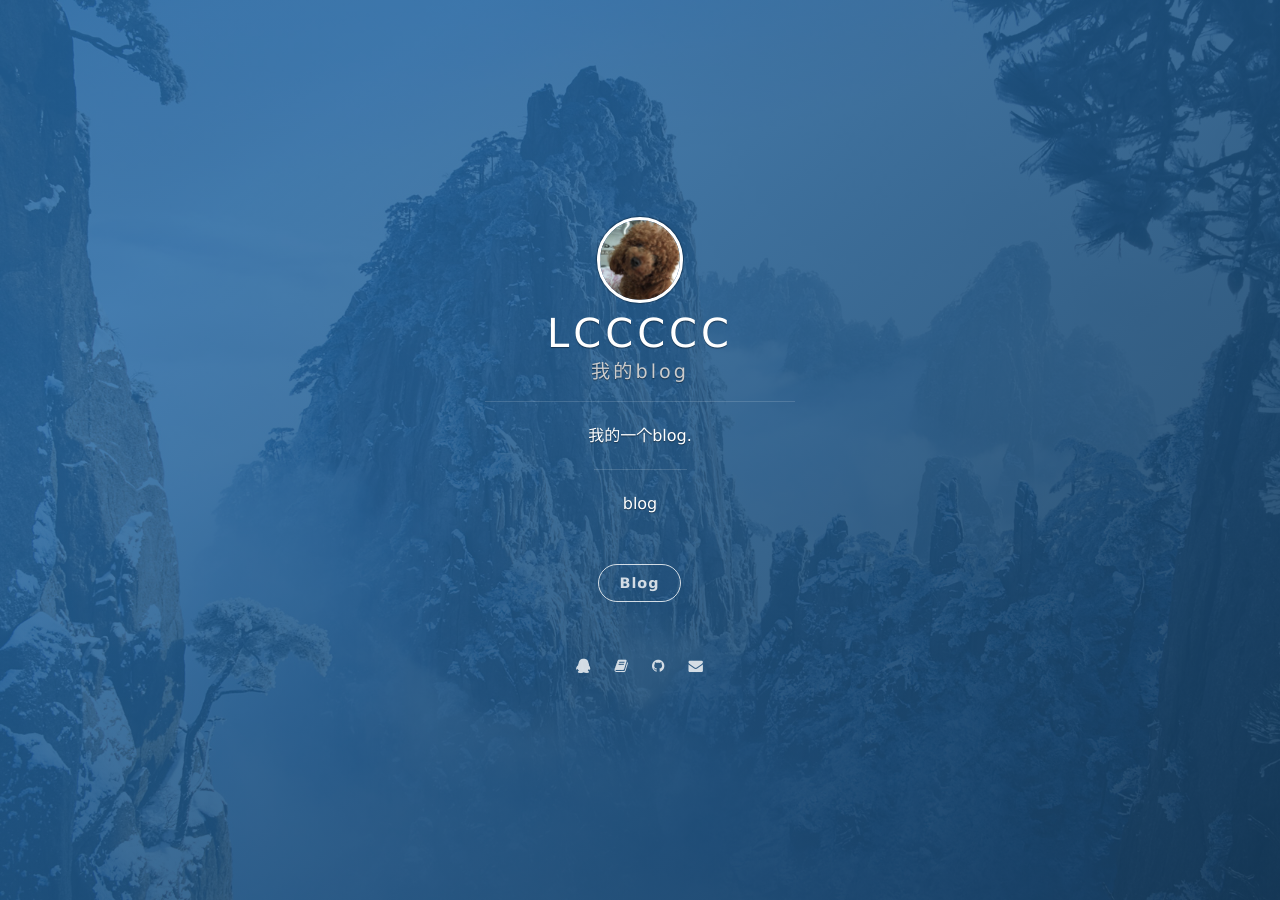
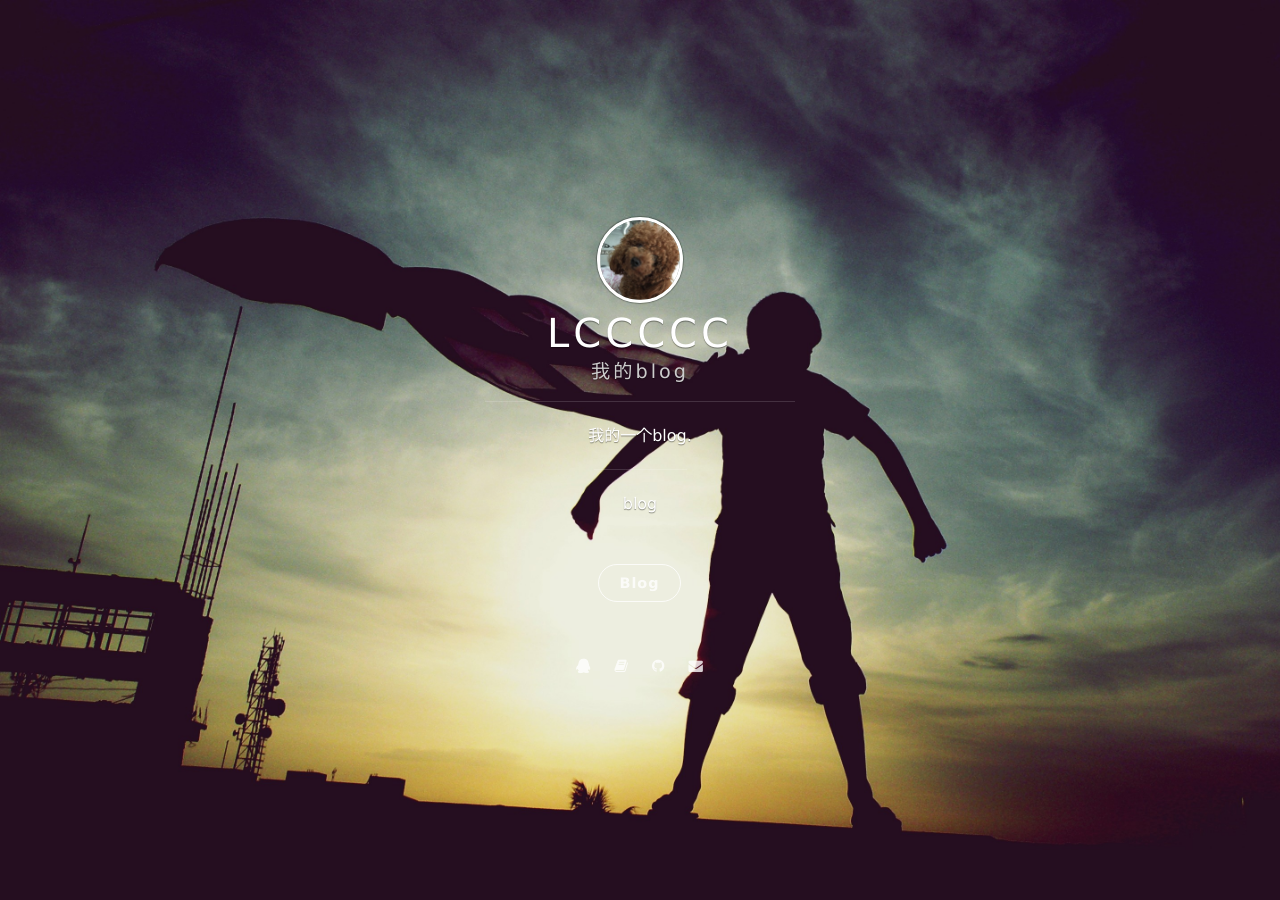
Before and after one commit to liuchang0523/liuchang0523.github.io, a Jekyll site: the page built from index.html, in a window 1280 px wide. Built offline with Jekyll 4.4.1, drawn with Linux system fonts in a browser that asks for light colours; nearby versions of some CDN libraries; the list of posts is cut into pages by our own code.

Commit message:
修改了壁纸

```diff
--- a/_config.yml
+++ b/_config.yml
@@ -13,7 +13,7 @@ permalink: /:year/:month/:title/
 highlighter: rouge
 
 # supported colors: blue, green, purple, red, orange or slate. If you need clear, leave it empty.
-cover_color: blue
+cover_color:
 
 # The blog button should not be removed.
 blog_button:
```
Also changed, not shown: assets/images/background-cover.jpg, assets/images/background-cover2.jpg (added).
